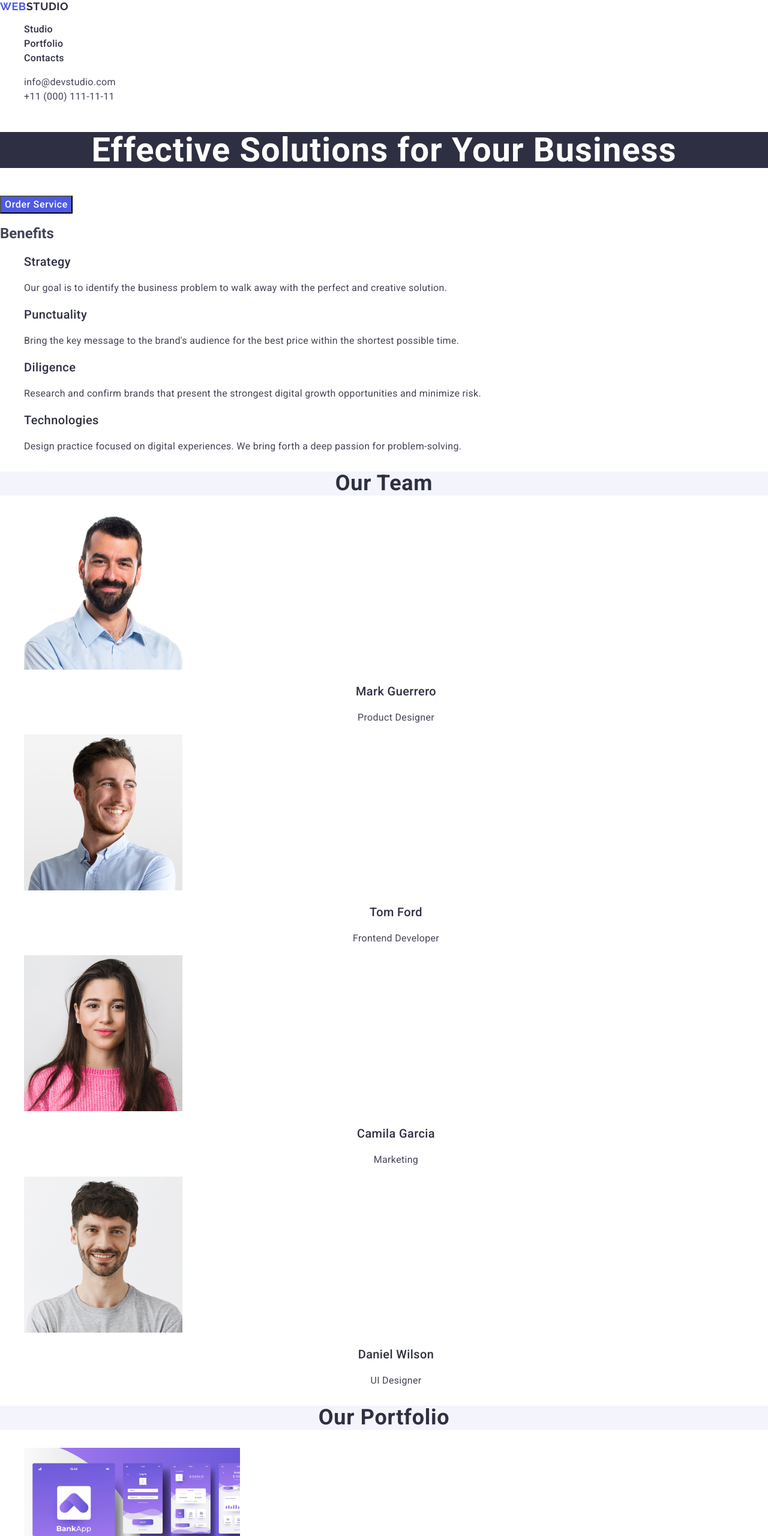
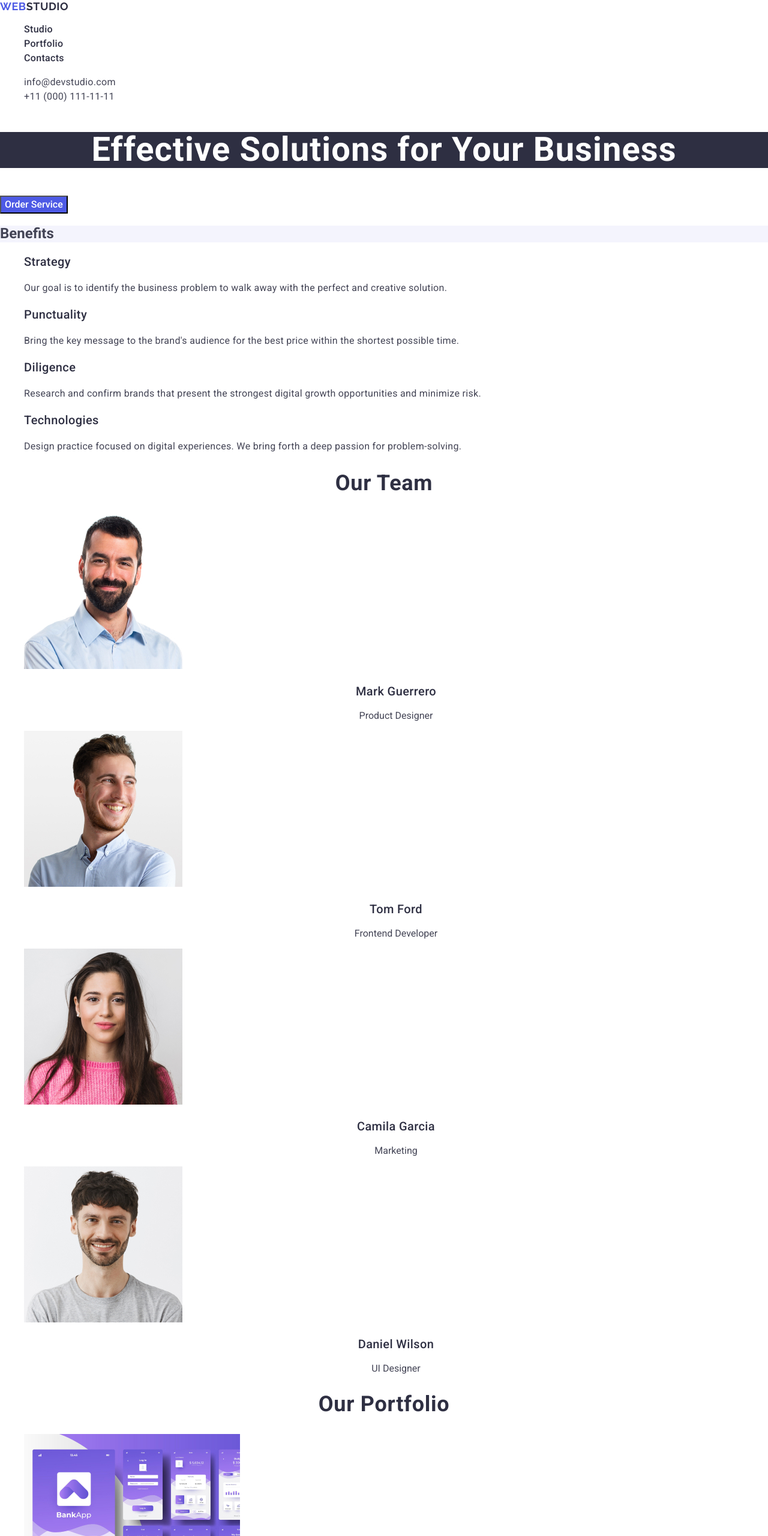
Before and after one commit to Pantelo-lesya/goit-markup-hw-02, a plain HTML site: page index.html in a window 1280 px wide. Shown: the top 2560 px of the page at 60% size. Drawn offline with nearby package versions, Linux system fonts and the light colour scheme.

Commit message:
add styles section

```diff
--- a/css/styles.css
+++ b/css/styles.css
@@ -53,27 +53,29 @@ color: #434455;
 .contacts-link:focus,
 .nav-link:hover,
 .nav-link:focus,
-.button-heading:hover,
-.button-heading:focus {
+.button-title:hover,
+.button-title:focus {
 color: #404bbf;
 }
 
-.heading,
-.subject {
+.title {
 font-size: 56px;
-line-height: 1.07143;
+line-height: 1.07;
 letter-spacing: 0.02em;
 text-align: center;
 color: #fff;
-}
+    }
 
-.button-heading {
+.button-title {
 font-weight: 500;
 line-height: 1.5;
-letter-spacing: 0.04em;
 color: #fff;
 background-color: #4d5ae5;
 cursor: pointer;
+}
+
+.caption {
+background-color: #F4F4FD;
 }
 
 .subtitle,
@@ -84,6 +86,26 @@ font-size: 20px;
 line-height: 1.2;
 letter-spacing: 0.02em;
 color: #2e2f42;
+background-color: #FFFFFF;
+}
+
+.text-subtitle,
+.headline-subtitle-text
+.subject-subtitle-text {
+font-weight: 400;
+font-size: 16px;
+line-height: 1.5;
+letter-spacing: 0.02em;
+color: #434455;
+}
+
+.headline {
+font-weight: 700;
+font-size: 36px;
+line-height: 1.11;
+letter-spacing: 0.02em;
+text-align: center;
+color: #2e2f42;
 }
 
 .headline-subtitle,
@@ -91,29 +113,16 @@ color: #2e2f42;
 text-align: center;
 }
 
-.headline,
 .subject {
+font-weight: 700;
 font-size: 36px;
-line-height: 1.11;
- letter-spacing: 0.02em;
+line-height: 1.11111;
+letter-spacing: 0.02em;
 text-align: center;
 color: #2e2f42;
-text-transform: capitalize;
-background-color: #F4F4FD;
 }
 
-.text-subtitle,
-.headline-subtitle-text,
-.subject-subtitle-text {
-font-family: "Roboto", sans-serif;
-font-weight: 400;
-font-size: 16px;
-line-height: 1.5;
-letter-spacing: 0.02em;
-color: #434455;
-}
-
-.heading,
+.title,
 .page-footer {
 background-color: #2e2f42;
 }
--- a/index.html
+++ b/index.html
@@ -32,11 +32,11 @@
    </header>
    <main>
     <section>
-        <h1 class="heading">Effective Solutions for Your Business</h1>
-        <button type="button" class="button-heading">Order Service </button>
+        <h1 class="title">Effective Solutions for Your Business</h1>
+        <button type="button" class="button-title">Order Service </button>
     </section>
     <section>
-        <h2>Benefits</h2>
+        <h2 class="caption">Benefits</h2>
         <ul class="caption-list">
             <li class="list-item">
                 <h3 class="subtitle">Strategy</h3>
```
